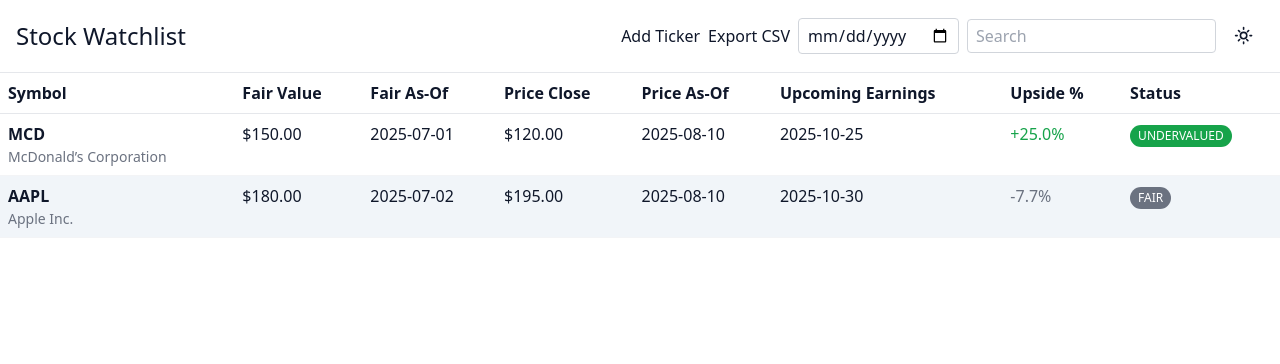
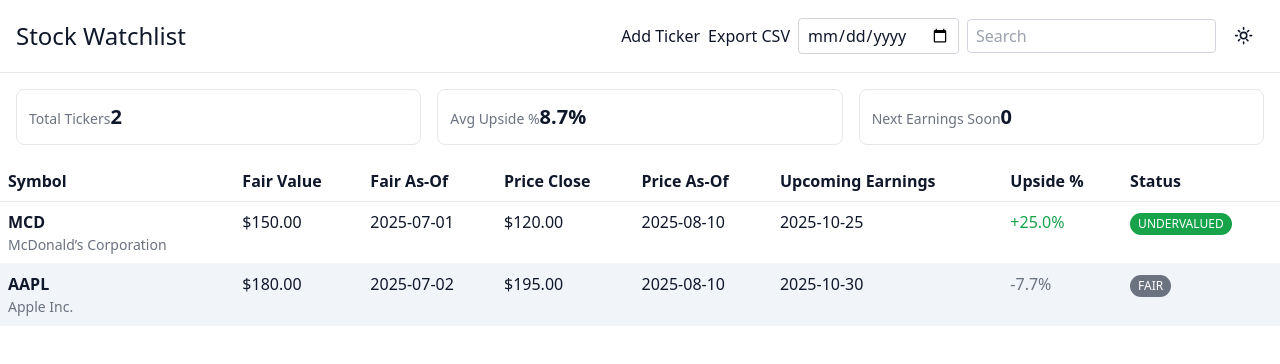
Before and after one commit to amos-eda/DCF-Valuation-Stock, a React (Vite) app in the folder my-app/: page / in a window 1280 px wide. Shown: the top 364 px of the page. Built offline with nearby package versions, Linux system fonts and the light colour scheme.

Commit message:
feat: show KPI summary cards

```diff
--- a/my-app/src/App.css
+++ b/my-app/src/App.css
@@ -34,6 +34,46 @@
   padding: 4px 8px;
   border: 1px solid #d1d5db;
   border-radius: 4px;
+}
+
+.kpi-container {
+  display: flex;
+  gap: 16px;
+  padding: 16px;
+}
+
+.kpi-card {
+  flex: 1;
+  padding: 12px;
+  border: 1px solid #e5e7eb;
+  border-radius: 8px;
+  background: hsl(var(--card));
+}
+
+.kpi-card .label {
+  font-size: 0.875rem;
+  color: var(--color-secondary-text);
+}
+
+.kpi-card .value {
+  font-size: 1.25rem;
+  font-weight: bold;
+}
+
+.kpi-card.skeleton {
+  height: 60px;
+  background: hsl(var(--muted));
+  animation: pulse 1.5s ease-in-out infinite;
+}
+
+@keyframes pulse {
+  0%, 100% { opacity: 1; }
+  50% { opacity: 0.4; }
+}
+
+.kpi-error {
+  padding: 16px;
+  color: var(--color-danger);
 }
 
 .table-wrapper {
--- a/my-app/src/App.tsx
+++ b/my-app/src/App.tsx
@@ -1,7 +1,8 @@
-import { useState } from 'react';
+import { useState, useEffect } from 'react';
 import './App.css';
 import TableRow from './components/TableRow';
 import EditDrawer from './components/EditDrawer';
+import KpiCards from './components/KpiCards';
 import type { Ticker } from './types';
 import { ModeToggle } from '@/components/mode-toggle';
 
@@ -43,11 +44,27 @@
 ];
 
 function App() {
-  const [tickers, setTickers] = useState<Ticker[]>(initialData);
+  const [tickers, setTickers] = useState<Ticker[] | null>(null);
+  const [loading, setLoading] = useState(true);
+  const [error, setError] = useState(false);
   const [drawerOpen, setDrawerOpen] = useState(false);
   const [editingIndex, setEditingIndex] = useState<number | null>(null);
   const [filterDate, setFilterDate] = useState('');
   const [search, setSearch] = useState('');
+
+  // mimic async load
+  useEffect(() => {
+    const timer = setTimeout(() => {
+      try {
+        setTickers(initialData);
+      } catch {
+        setError(true);
+      } finally {
+        setLoading(false);
+      }
+    }, 300);
+    return () => clearTimeout(timer);
+  }, []);
 
   const openEdit = (idx: number) => {
     setEditingIndex(idx);
@@ -60,7 +77,7 @@
   };
 
   const saveTicker = (t: Ticker) => {
-    const list = [...tickers];
+    const list = tickers ? [...tickers] : [];
     if (editingIndex === null) {
       list.push({ ...t, edited: true });
     } else {
@@ -72,7 +89,7 @@
 
   const cancelEdit = () => setDrawerOpen(false);
 
-  const filtered = tickers.filter((t) => {
+  const filtered = (tickers ?? []).filter((t) => {
     const term = search.toLowerCase();
     const matchesSearch =
       t.symbol.toLowerCase().includes(term) || t.name.toLowerCase().includes(term);
@@ -102,7 +119,12 @@
           <ModeToggle />
         </div>
       </div>
-      {filtered.length === 0 ? (
+      <KpiCards tickers={filtered} isLoading={loading} isError={error} />
+      {loading ? (
+        <p className="empty-state">Loading tickers...</p>
+      ) : error ? (
+        <p className="empty-state">Failed to load tickers.</p>
+      ) : filtered.length === 0 ? (
         <p className="empty-state">No tickers yet. Click Add Ticker to begin.</p>
       ) : (
         <div className="table-wrapper">
@@ -127,7 +149,7 @@
           </table>
         </div>
       )}
-      {drawerOpen && (
+      {drawerOpen && tickers && (
         <EditDrawer
           initial={editingIndex === null ? emptyTicker : tickers[editingIndex]}
           open={drawerOpen}
--- /dev/null
+++ b/my-app/src/components/KpiCards.tsx
@@ -0,0 +1,62 @@
+import type { Ticker } from '../types';
+import { differenceInDays } from 'date-fns';
+
+interface KpiCardsProps {
+  tickers: Ticker[];
+  isLoading: boolean;
+  isError: boolean;
+}
+
+export default function KpiCards({ tickers, isLoading, isError }: KpiCardsProps) {
+  if (isLoading) {
+    return (
+      <div className="kpi-container">
+        {Array.from({ length: 3 }).map((_, i) => (
+          <div key={i} className="kpi-card skeleton" />
+        ))}
+      </div>
+    );
+  }
+
+  if (isError) {
+    return <div className="kpi-error">Failed to load KPIs.</div>;
+  }
+
+  const total = tickers.length;
+
+  const { totalUpside, count } = tickers.reduce(
+    (acc, t) => {
+      if (t.fairValue !== undefined && t.priceClose !== undefined) {
+        acc.totalUpside += ((t.fairValue - t.priceClose) / t.priceClose) * 100;
+        acc.count += 1;
+      }
+      return acc;
+    },
+    { totalUpside: 0, count: 0 }
+  );
+
+  const avgUpside = count > 0 ? totalUpside / count : 0;
+
+  const soonCount = tickers.filter((t) => {
+    if (!t.earningsDate) return false;
+    const days = differenceInDays(new Date(t.earningsDate), new Date());
+    return days >= 0 && days <= 21;
+  }).length;
+
+  return (
+    <div className="kpi-container">
+      <div className="kpi-card">
+        <span className="label">Total Tickers</span>
+        <span className="value">{total}</span>
+      </div>
+      <div className="kpi-card">
+        <span className="label">Avg Upside %</span>
+        <span className="value">{avgUpside.toFixed(1)}%</span>
+      </div>
+      <div className="kpi-card">
+        <span className="label">Next Earnings Soon</span>
+        <span className="value">{soonCount}</span>
+      </div>
+    </div>
+  );
+}
```
